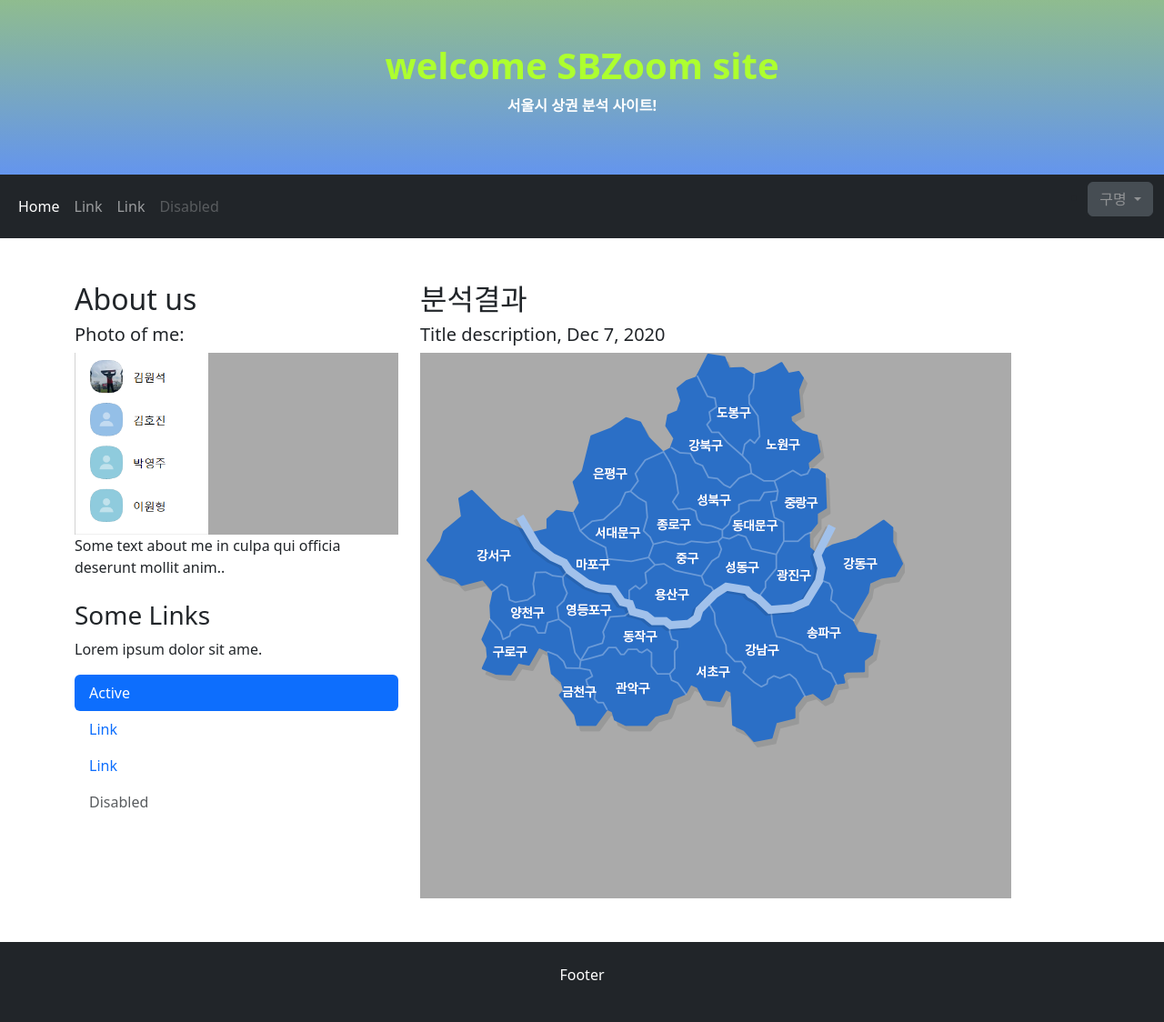
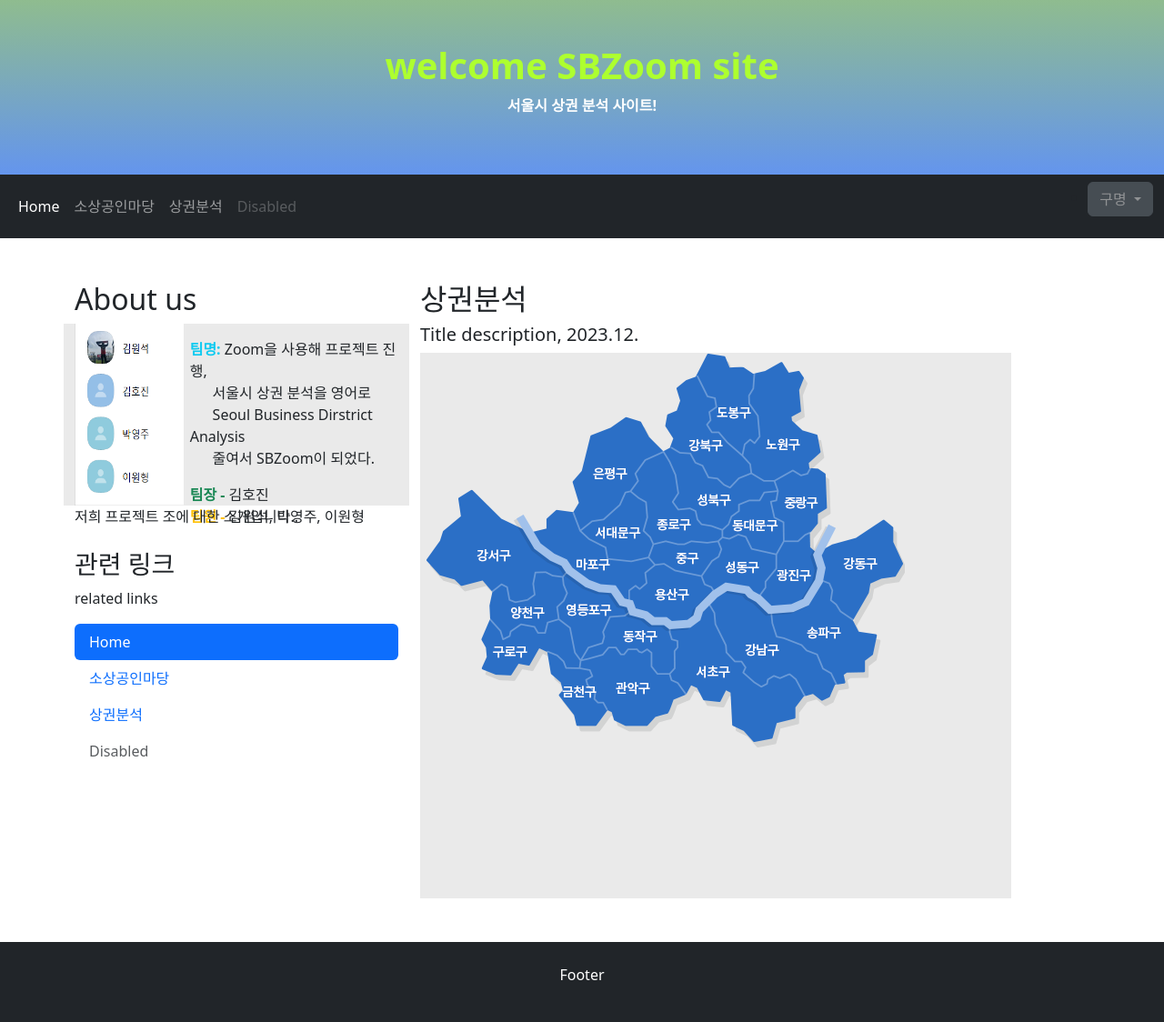
Before and after one commit to Solver6th/SBZoom, a Django app: page / in a window 1280 px wide. Shown: the whole page at 91% size. Run offline with Django 4.2, Linux system fonts and the light colour scheme; some libraries are stand-ins or nearby versions.

Commit message:
KangNam
home
index

```diff
--- a/SBZoom/kangnam/templates/kangnam/home.html
+++ b/SBZoom/kangnam/templates/kangnam/home.html
@@ -10,12 +10,16 @@
   <style>
   .fakeimg {
     height: 200px;
-    background: #aaa;
+    background: #EAEAEA;
     }
+  .fakeimg.row img {
+    width:120px; height:200px;
+  }
   caption{ background:black; color:white;}
   .dropdown-menu.show{--bs-dropdown-min-width: 5rem;}
   #intro-title{background-image: linear-gradient(#8FBC8F, #6495ED);}
   #intro-title h1{ color:#ADFF2F;}
+  p span {font-weight: 700;}
   </style>
 </head>
 <body>
@@ -32,10 +36,10 @@
         <a class="nav-link active" href="/SBZoom">Home</a>
       </li>
       <li class="nav-item">
-        <a class="nav-link" href="#">Link</a>
+        <a class="nav-link" href="https://www.sbiz.or.kr/sup/main.do">소상공인마당</a>
       </li>
       <li class="nav-item">
-        <a class="nav-link" href="#">Link</a>
+        <a class="nav-link" href="https://golmok.seoul.go.kr/main.do">상권분석</a>
       </li>
       <li class="nav-item">
         <a class="nav-link disabled" href="#">Disabled</a>
@@ -66,22 +70,35 @@
   <div class="row">
     <div class="col-sm-4">
       <h2>About us</h2>
-      <h5>Photo of me:</h5>
-      <div class="fakeimg">
-             <img src="{% static 'images/profiles.png' %}" height="100%">
+      <div class="fakeimg row">
+            <div class="col-sm-4">
+             <img src="{% static 'images/profiles.png' %}" >
+            </div>
+
+             <div class="col-sm-8 mt-3">
+              <p ><span class="text-info" style="font-weight:700;">팀명:</span> Zoom을 사용해 프로젝트 진행,<br>
+                      &nbsp; &nbsp; &nbsp; 서울시 상권 분석을 영어로<br>
+                      &nbsp; &nbsp; &nbsp; Seoul Business Dirstrict Analysis<br>
+                      &nbsp; &nbsp; &nbsp; 줄여서 SBZoom이 되었다.<br>
+             </p>
+             <p>
+              <span class="text-success">팀장 -</span> 김호진<br>
+               <span class="text-warning">팀원 -</span> 김원석, 박영주, 이원형
+              </p>
+             </div>
       </div>
-      <p>Some text about me in culpa qui officia deserunt mollit anim..</p>
-      <h3 class="mt-4">Some Links</h3>
-      <p>Lorem ipsum dolor sit ame.</p>
+      <p> 저희 프로젝트 조에 대한 소개입니다..</p>
+      <h3 class="mt-4">관련 링크</h3>
+      <p> related links </p>
       <ul class="nav nav-pills flex-column">
         <li class="nav-item">
-          <a class="nav-link active" href="#">Active</a>
+          <a class="nav-link active" href="/SBZoom">Home</a>
         </li>
         <li class="nav-item">
-          <a class="nav-link" href="#">Link</a>
+          <a class="nav-link" href="https://www.sbiz.or.kr/sup/main.do">소상공인마당</a>
         </li>
         <li class="nav-item">
-          <a class="nav-link" href="#">Link</a>
+          <a class="nav-link" href="https://golmok.seoul.go.kr/main.do">상권분석</a>
         </li>
         <li class="nav-item">
           <a class="nav-link disabled" href="#">Disabled</a>
@@ -92,23 +109,23 @@
     <div class="col-sm-8">
     <div class="row">
      <div class="col-sm-9">
-      <h2>분석결과</h2>
-      <h5>Title description, Dec 7, 2020</h5>
+      <h2>상권분석</h2>
+      <h5>Title description, 2023.12. </h5>
       <div class="fakeimg" style="height:600px; width:650px;">
      <img src="{% static 'images/map_0.png' %}" usemap="#citymap" class="responsive-img">
      <map name="citymap">
         <area alt="도봉구" title="도봉구" href="/SBZoom/dobong" coords="342,58,20" shape="circle">
         <area alt="노원구" title="노원구" href="/SBZoom/nowon" coords="398,98,27" shape="circle">
         <area alt="강북구" title="강북구" href="/SBZoom/gangbuk" coords="307,98,25" shape="circle">
-        <area alt="성북구" title="성북구" href="/SBZoom/seongbuk" coords="313,159,28" shape="circle">
-        <area alt="중랑구" title="중랑구" href="/SBZoom/jungnang" coords="421,161,28" shape="circle">
+        <area alt="성북구" title="성북구" href="/SBZoom/sungbuk" coords="313,159,28" shape="circle">
+        <area alt="중랑구" title="중랑구" href="/SBZoom/jungrang" coords="421,161,28" shape="circle">
         <area alt="동대문구" title="동대문구" href="/SBZoom/dongdaemun" coords="370,191,23" shape="circle">
         <area alt="종로" title="종로" href="/SBZoom/jongro" coords="270,184,22" shape="circle">
-        <area alt="은평구" title="은평구" href="/SBZoom/eunpyeong" coords="202,128,31" shape="circle">
+        <area alt="은평구" title="은평구" href="/SBZoom/dobong" coords="202,128,31" shape="circle">
         <area alt="서대문구" title="서대문구" href="/SBZoom/seodaemun" coords="217,197,25" shape="circle">
-        <area alt="중구" title="중구" href="/SBZoom/junggu" coords="294,226,17" shape="circle">
-        <area alt="성동구" title="성동구" href="/SBZoom/seongdong" coords="354,232,24" shape="circle">
-        <area alt="광진구" title="광진구" href="/SBZoom/gwangjin" coords="409,244,22" shape="circle">
+        <area alt="중구" title="중구" href="/SBZoom/joonggu" coords="294,226,17" shape="circle">
+        <area alt="성동구" title="성동구" href="/SBZoom/sungdong" coords="354,232,24" shape="circle">
+        <area alt="광진구" title="광진구" href="/SBZoom/gwangjn" coords="409,244,22" shape="circle">
         <area alt="용산구" title="용산구" href="/SBZoom/yongsan" coords="271,263,26" shape="circle">
         <area alt="마포구" title="마포구" href="/SBZoom/mapo" coords="191,233,19" shape="circle">
 
@@ -118,7 +135,7 @@
         <area alt="서초구" title="서초구" href="/SBZoom/seocho" coords="307,347,28" shape="circle">
         <area alt="동작구" title="동작구" href="/SBZoom/dongjak" coords="241,306,22" shape="circle">
         <area alt="관악구" title="관악구" href="/SBZoom/gwanak" coords="228,370,29" shape="circle">
-        <area alt="영등포구" title="영등포구" href="/SBZoom/yeongdeungpo/" coords="177,276,20" shape="circle">
+        <area alt="영등포구" title="영등포구" href="/SBZoom/yungdeungpo" coords="177,276,20" shape="circle">
 
         <area alt="금천구" title="금천구" href="/SBZoom/geumcheon" coords="163,374,26" shape="circle">
         <area alt="구로구" title="구로구" href="/SBZoom/guro" coords="91,331,26" shape="circle">
--- a/SBZoom/kangnam/templates/kangnam/index.html
+++ b/SBZoom/kangnam/templates/kangnam/index.html
@@ -36,10 +36,10 @@
         <a class="nav-link active" href="/SBZoom">Home</a>
       </li>
       <li class="nav-item">
-        <a class="nav-link" href="#">Link</a>
+        <a class="nav-link" href="https://www.sbiz.or.kr/sup/main.do">소상공인마당</a>
       </li>
       <li class="nav-item">
-        <a class="nav-link" href="#">Link</a>
+        <a class="nav-link" href="https://golmok.seoul.go.kr/main.do">상권분석</a>
       </li>
       <li class="nav-item">
         <a class="nav-link disabled" href="#">Disabled</a>
```
